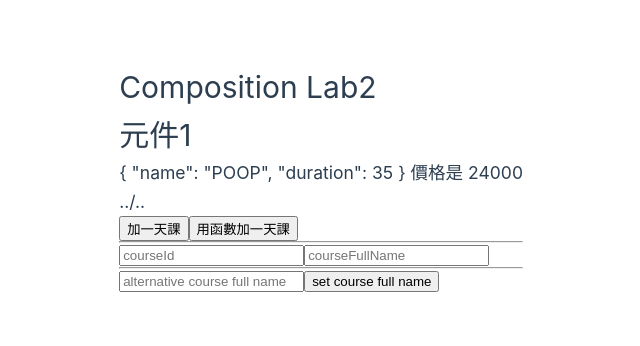
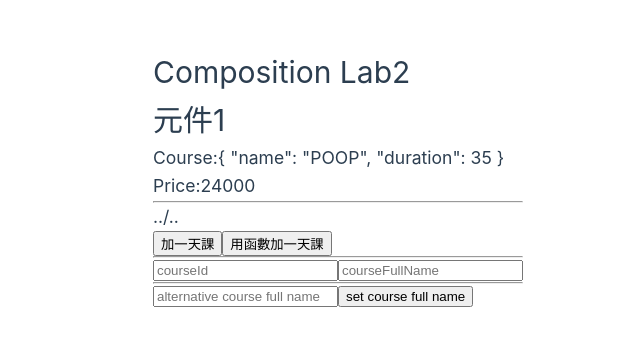
Before and after one commit to dream11026/202507_Vue3, a Vue app in the folder lab13_vite_composition2/: page / in a window 1280 px wide. Shown: the part 222-568 px from the top of the page, without its empty margins (117-757 px from the left). Built offline with nearby package versions, Linux system fonts and the light colour scheme.

Commit message:
新增 component  CourseIntro.vue，利用 props 傳入參數

```diff
--- /dev/null
+++ b/lab13_vite_composition2/src/components/CourseIntro.vue
@@ -0,0 +1,19 @@
+<template>
+    <div>
+        <h3>Course:{{ course }}</h3>
+        <h3>Price:{{ price }}</h3>
+    </div>
+</template>
+
+<script>
+export default {
+    props: ["course", "price"],
+    setup() {
+
+
+        return {}
+    }
+}
+</script>
+
+<style lang="scss" scoped></style>
--- a/lab13_vite_composition2/src/components/MyComp1.vue
+++ b/lab13_vite_composition2/src/components/MyComp1.vue
@@ -1,7 +1,11 @@
 <template>
     <div>
         <h1>元件1</h1>
-        <h3>{{ course }} 價格是 {{ price }}</h3>
+        <!-- 元件化 course, price -->
+        <CourseIntro :course="course" :price="price"></CourseIntro>
+        <hr />
+
+        <!-- <h3>{{ course }} 價格是 {{ price }}</h3> -->
         <h3>{{ courseDisplayName }}</h3>
         <button @click="course.duration = course.duration + 7">加一天課</button>
         <button @click="extraDuration">用函數加一天課</button>
@@ -18,7 +22,10 @@
 
 <script>
 import { reactive, ref, computed, watch } from 'vue'
+import CourseIntro from './CourseIntro.vue'
+
 export default {
+    components: { CourseIntro },
     setup() {
         const course = reactive({ name: "POOP", duration: 35 })
         const price = ref(24000)
```
